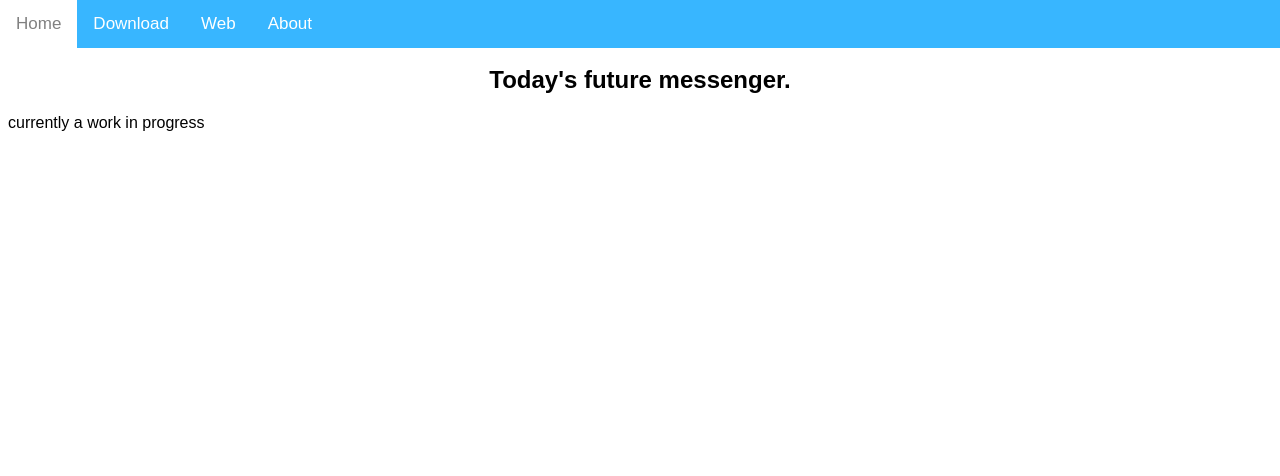
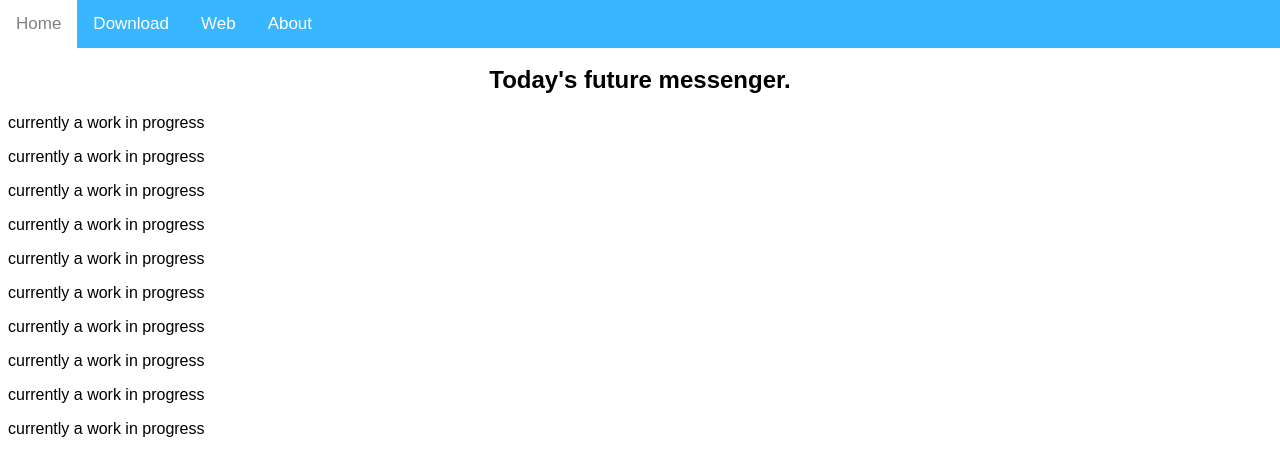
Before and after one commit to PigeonMessenger/PigeonMessenger.github.io, a plain HTML site: page index.html in a window 1280 px wide. Drawn offline with Linux system fonts and the light colour scheme.

Commit message:
added a debug

```diff
--- a/index.html
+++ b/index.html
@@ -18,4 +18,13 @@
       <h2>Today's future messenger.</h2>
     </center>
     <p>currently a work in progress</p>
+    <p>currently a work in progress</p>
+    <p>currently a work in progress</p>
+    <p>currently a work in progress</p>
+    <p>currently a work in progress</p>
+    <p>currently a work in progress</p>
+    <p>currently a work in progress</p>
+    <p>currently a work in progress</p>
+    <p>currently a work in progress</p>
+    <p>currently a work in progress</p>
   </body>
```
